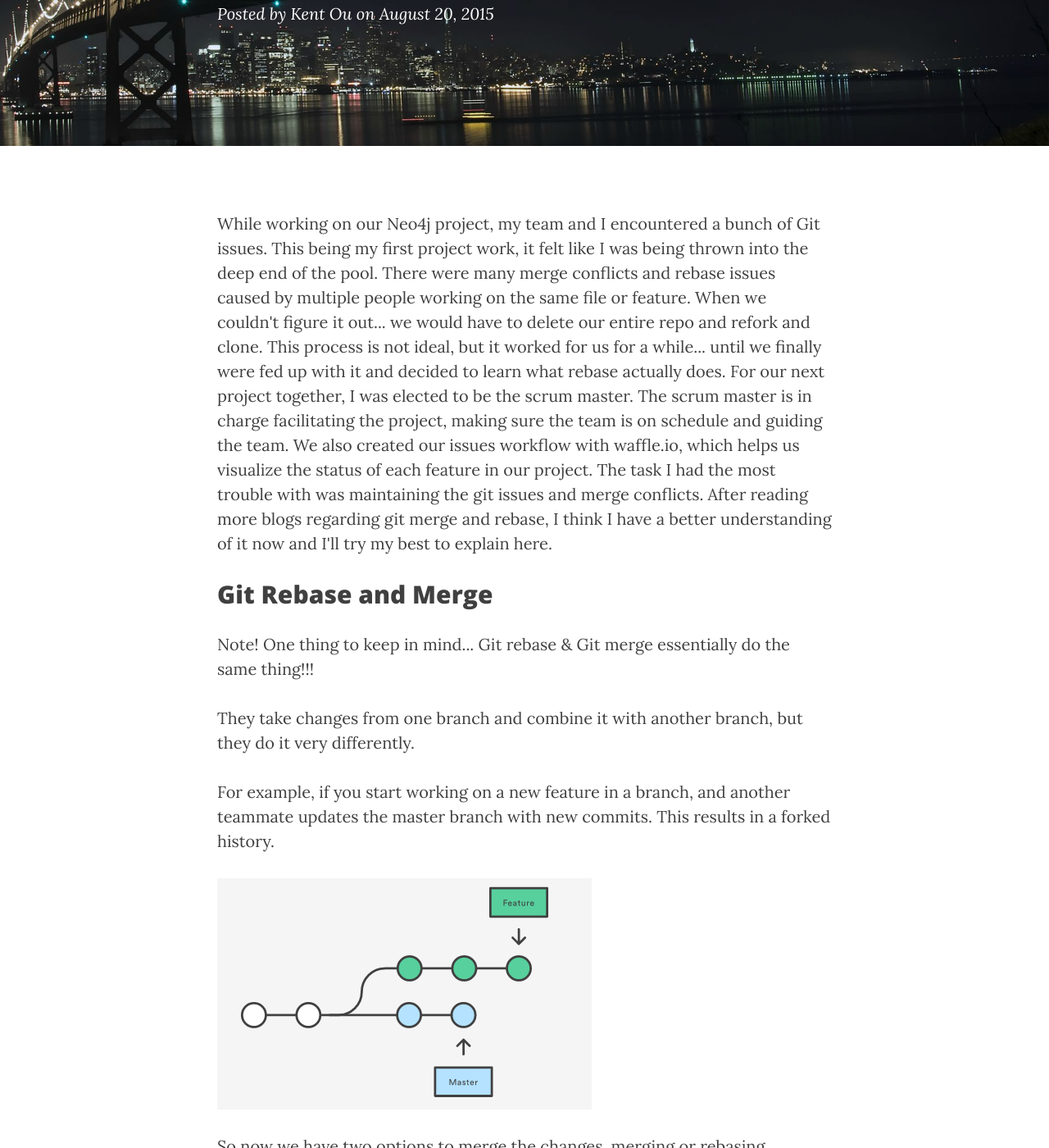
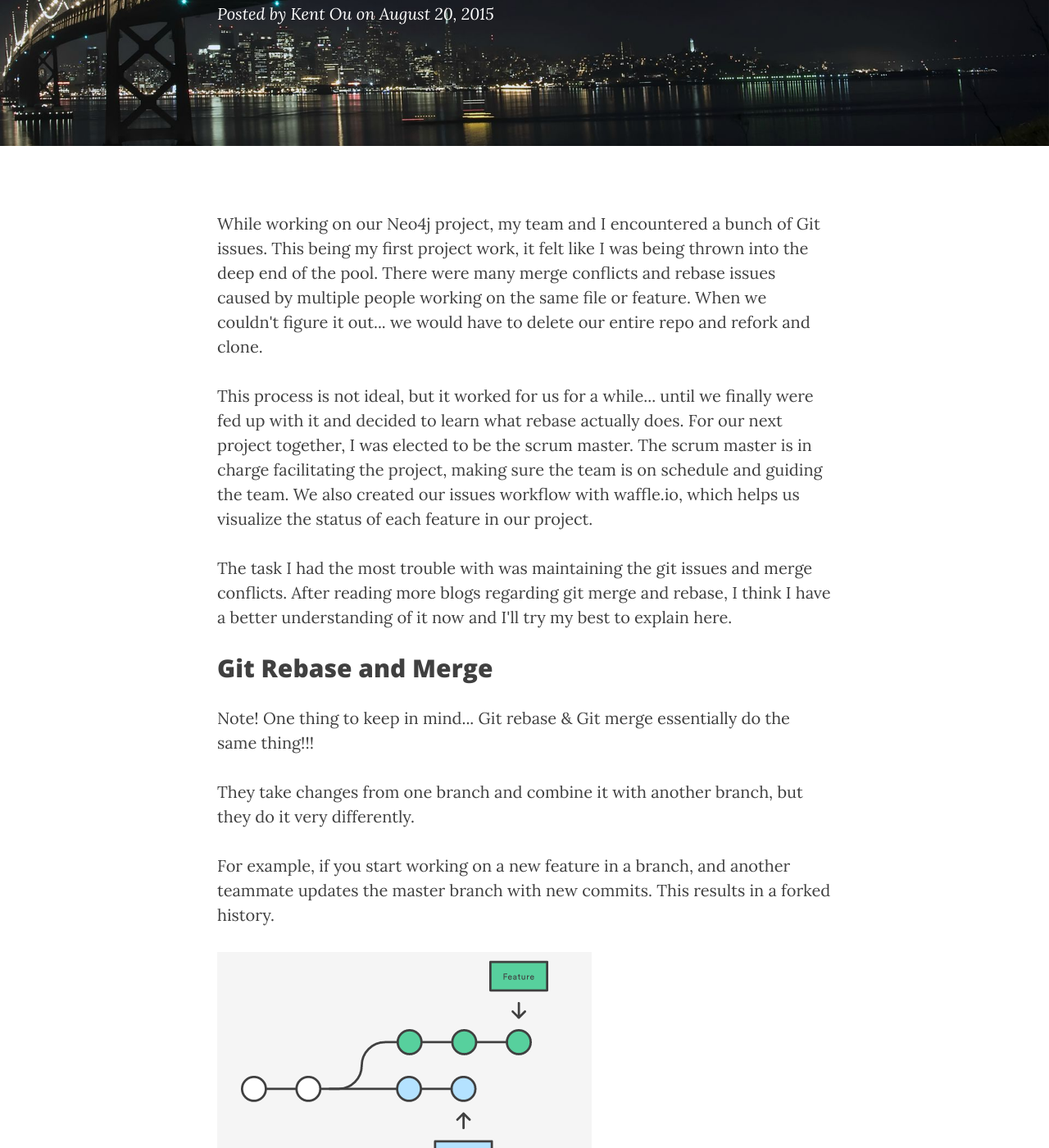
Before and after one commit to kent10ou/kent10ou.github.io, a Jekyll site: the page built from _posts/2015-08-20-Understanding-Git-Workflow.md, in a window 1280 px wide and 1400 px high, scrolled down 358 px. Shown: the whole window at 82% size. Built offline with Jekyll 4.4.1, drawn with Linux system fonts in a browser that asks for light colours; nearby versions of some CDN libraries; comment, search, counter and statistics services are not loaded; some of the changed text lies outside the part shown.

Commit message:
added git merge explaination

```diff
--- a/_posts/2015-08-20-Understanding-Git-Workflow.md
+++ b/_posts/2015-08-20-Understanding-Git-Workflow.md
@@ -4,7 +4,11 @@ title: "Understanding Git Workflow"
 subtitle: "Git Merge && Git Rebase"
 ---
 
-<p>While working on our Neo4j project, my team and I encountered a bunch of Git issues. This being my first project work, it felt like I was being thrown into the deep end of the pool. There were many merge conflicts and rebase issues caused by multiple people working on the same file or feature. When we couldn't figure it out... we would have to delete our entire repo and refork and clone. This process is not ideal, but it worked for us for a while... until we finally were fed up with it and decided to learn what rebase actually does. For our next project together, I was elected to be the scrum master. The scrum master is in charge facilitating the project, making sure the team is on schedule and guiding the team. We also created our issues workflow with waffle.io, which helps us visualize the status of each feature in our project. The task I had the most trouble with was maintaining the git issues and merge conflicts. After reading more blogs regarding git merge and rebase, I think I have a better understanding of it now and I'll try my best to explain here.</p>
+<p>While working on our Neo4j project, my team and I encountered a bunch of Git issues. This being my first project work, it felt like I was being thrown into the deep end of the pool. There were many merge conflicts and rebase issues caused by multiple people working on the same file or feature. When we couldn't figure it out... we would have to delete our entire repo and refork and clone.</p>
+
+<p>This process is not ideal, but it worked for us for a while... until we finally were fed up with it and decided to learn what rebase actually does. For our next project together, I was elected to be the scrum master. The scrum master is in charge facilitating the project, making sure the team is on schedule and guiding the team. We also created our issues workflow with waffle.io, which helps us visualize the status of each feature in our project.</p>
+
+<p>The task I had the most trouble with was maintaining the git issues and merge conflicts. After reading more blogs regarding git merge and rebase, I think I have a better understanding of it now and I'll try my best to explain here.</p>
 
 ## Git Rebase and Merge
 <p>Note! One thing to keep in mind... Git rebase & Git merge essentially do the same thing!!!</p>
@@ -18,4 +22,24 @@ subtitle: "Git Merge && Git Rebase"
 <p>So now we have two options to merge the changes. merging or rebasing</p>
 
 ##Git Merge
+<p>The simplest way is to merge the master branch into the feature branch using the command:
+{% highlight javascript %}
+git checkout feature
+git merge master
+{% endhighlight %}
+
+Or, you can write it in one line with:
+{% highlight javascript %}
+git merge master feature
+{% endhighlight %}
+
+This will create a new merge commit in the feature branch that brings together the history of both branches.</p>
+
+<img src="{{ site.baseurl }}/img/git-merge-02.jpg" alt="merge">
+
+<p>Merging is also a non-destructive operation. Meaning the existing branches are not changed and avoids the downfalls of rebasing.</p>
+
+<p>However, this means that the feature branch is littered with extra merge commits every time you need to add upstream changes. If your master branch is very active, this can pollute your feature branch's history and make it difficult to understand.</p>
+
+##Git Rebase
 <p>
```
Also changed, not shown: img/git-merge-02.jpg (added).
